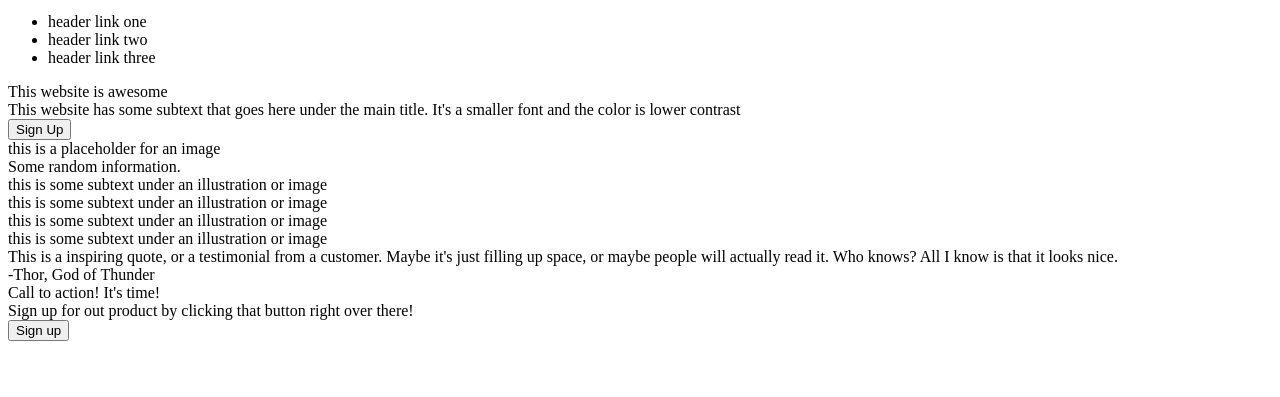
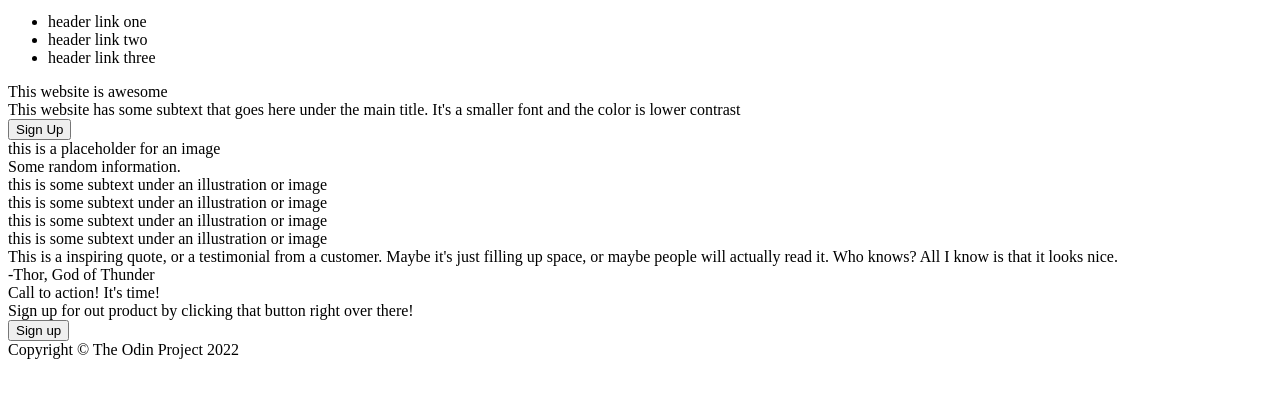
Before and after one commit to marise-san/landing-page, a plain HTML site: page index.html in a window 1280 px wide. Shown: the part 29-426 px from the top of the page. Drawn offline with Linux system fonts and the light colour scheme.

Commit message:
Add a footer to index.html

```diff
--- a/index.html
+++ b/index.html
@@ -70,5 +70,9 @@
             </div>
         </div>
     </div>
+    <div class="footer">
+        <div class="copyright">Copyright © The Odin Project 2022</div>
+    </div>
 </body>
+
 </html>
```
